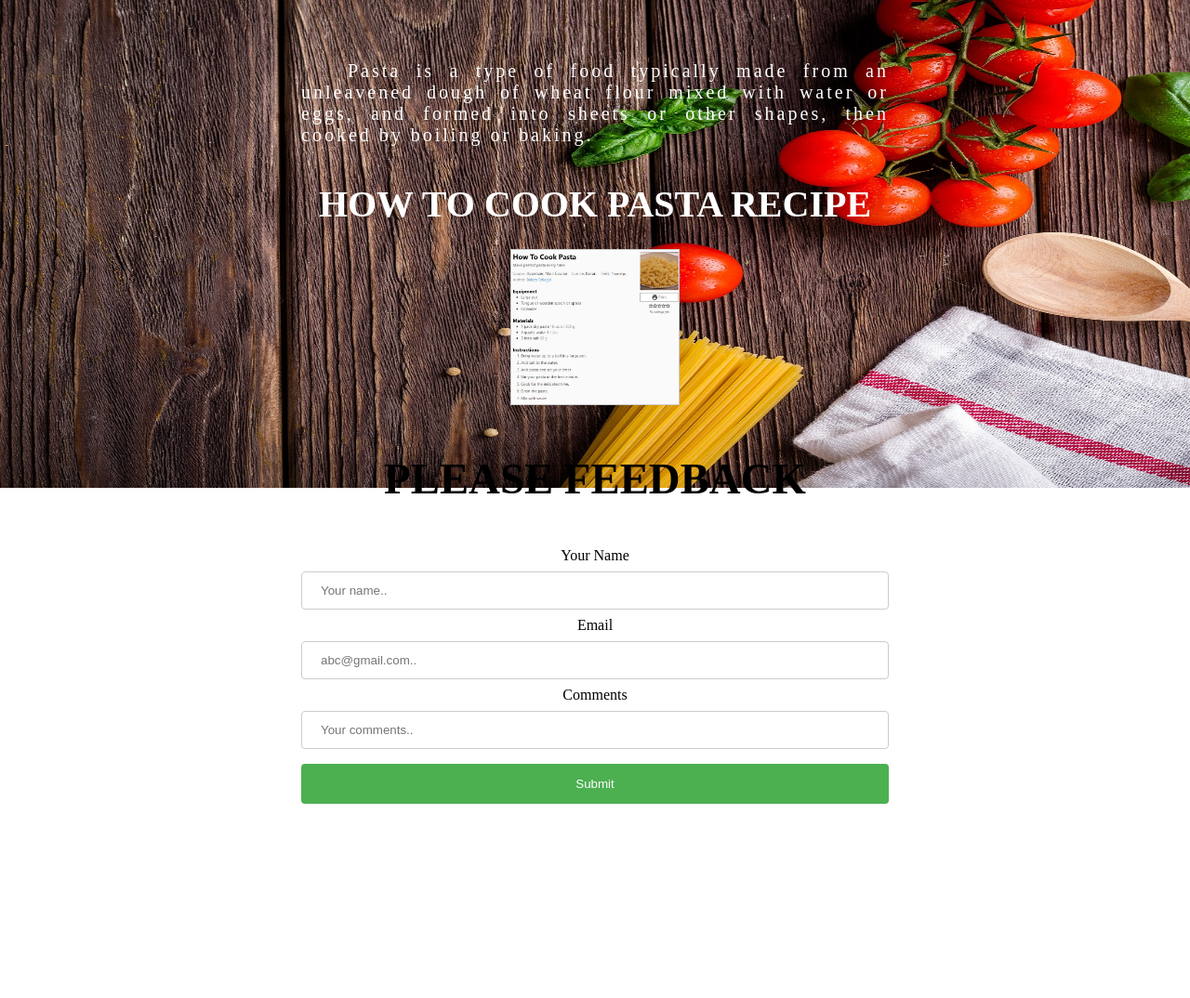
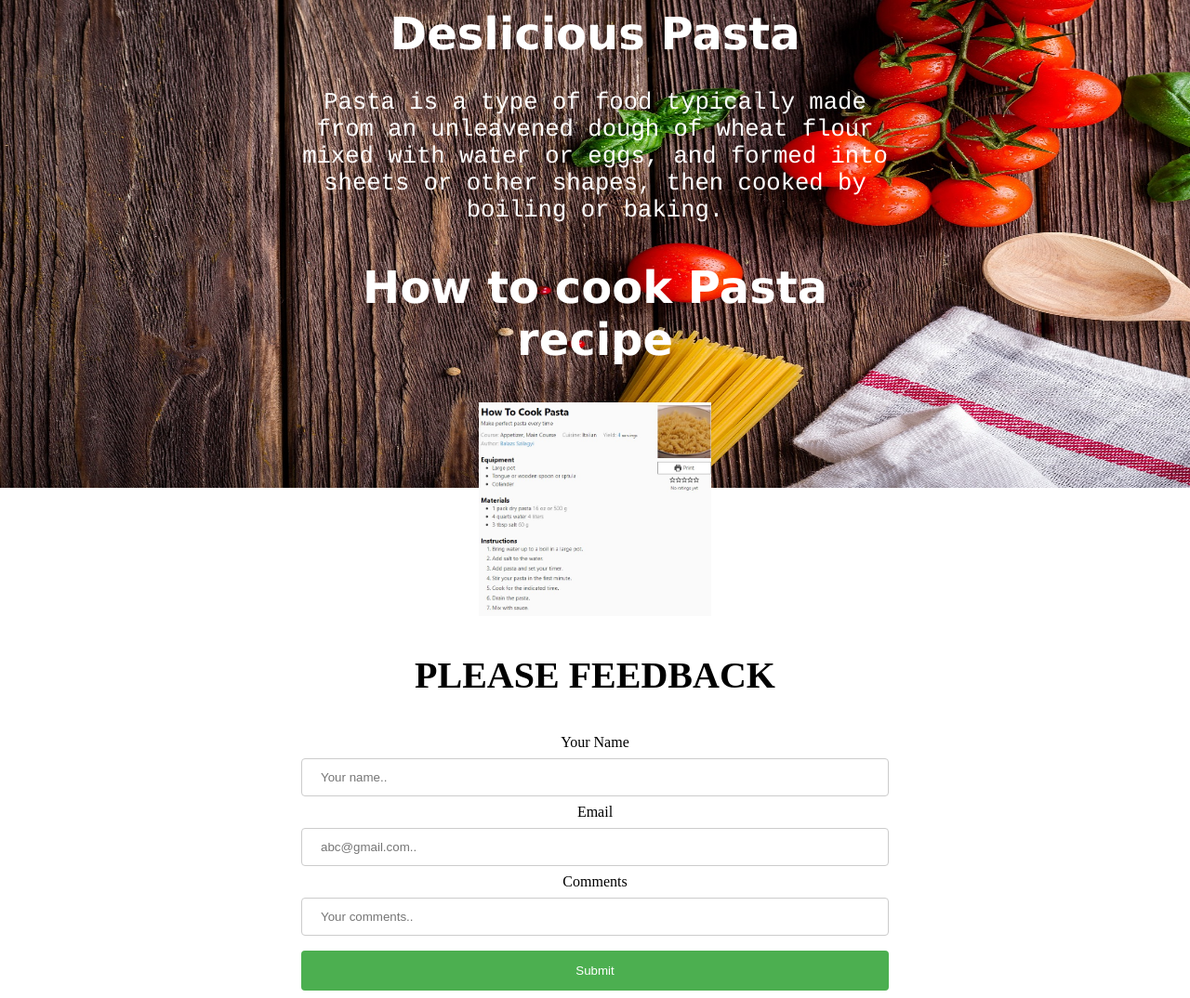
Before and after one commit to hassanali293/new-assignment-2, a plain HTML site: page responsive email/index.html in a window 1280 px wide. Shown: the whole page at 93% size. Before the commit the page ends 873 px from the top, so only its background shows below. Drawn offline with Linux system fonts and the light colour scheme.

Commit message:
Add files via upload

```diff
--- a/responsive email/index.html
+++ b/responsive email/index.html
@@ -7,30 +7,20 @@
     <title>Document</title>
     <link rel="stylesheet" href="style.css">
 
-
 </head>
 
 <body>
     <div id="container">
         <div class="center">
-            <h1>Deslicious Pasta</h1>
+            <h1 class="h1">Deslicious Pasta</h1>
             <p>Pasta is a type of food typically made from an unleavened dough of wheat flour mixed with water or eggs,
                 and formed into sheets or other shapes, then cooked by boiling or baking.</p>
-            <h2>
-                <div class="h2">How to cook Pasta recipe</div>
-            </h2>
-
-            <div class="gallery">
-                <a target="_blank" href="cooking.jpg">
-                    <img src="cooking.jpg" alt="" width="" height="">
-                </a>
-            </div>
-            <div class="h3">
-                <h3>please feedback</h3>
-            </div>
-
-
-            <form action="/action_page.php">
+            <h2 class="h2">How to cook Pasta recipe</h2>
+            <a target="_blank" href="cooking.jpg">
+                <img src="cooking.jpg" alt="" width="250" height="250">
+            </a>
+            <h3 class="h3">please feedback</h3>
+            <form action="" id="input">
                 <label for="fname">Your Name</label>
                 <input type="text" id="fname" name="yourname" placeholder="Your name..">
                 <label for="email">Email</label>
@@ -39,6 +29,7 @@
                 <input type="text" id="email" name="email" placeholder="Your comments..">
                 <input type="submit" value="Submit">
             </form>
+
 </body>
 
 </html>
--- a/responsive email/style.css
+++ b/responsive email/style.css
@@ -4,45 +4,14 @@ body {
   background-size: 1500px 525px
 }
 
-
-
-h1 {
-  text-align: center;
-  text-transform: uppercase;
-  color: #ffffff;
-  font-size: 40pt;
-}
-
-
-p {
-  text-indent: 50px;
-  font-size: 15pt;
-  text-align: justify;
-  letter-spacing: 3px;
-  color: #ffffff;
-}
-
-
-.orderBtn {
-  background-color: transparent;
-  color: white;
-  border: 1px solid white;
-  border-radius: 5px;
-  padding: 10px;
-  margin: 10px;
-  font-size: 1.2em;
-  font-weight: bold;
-  cursor: pointer;
-
-}
-
 #container {
   height: 100%;
+  width: 100%;
 }
 
 .center {
   height: 100%;
-  display: flex;
+
   flex-direction: column;
   justify-content: center;
   align-items: center;
@@ -51,11 +20,21 @@ p {
   margin: auto;
 }
 
+h1,
+h2 {
+  color: rgb(255, 255, 255);
+  font-family: verdana;
+  font-size: 300%;
+}
 
-.orderBtn:hover {
-  background-color: white;
-  color: white;
+p {
+  color: rgb(255, 255, 255);
+  font-family: courier;
+  font-size: 160%;
 }
+
+
+
 
 input[type=text],
 select {
@@ -83,45 +62,16 @@ input[type=submit]:hover {
   background-color: #45a049;
 }
 
-.div2 {
-  width: 300px;
-  height: 100px;
-  padding: 50px;
-  border: 1px solid rgb(59, 43, 43);
-}
 
-.h2 {
-  text-align: center;
-  text-transform: uppercase;
-  color: #ffffff;
-  font-size: 30pt;
 
-}
-
-div.gallery {
-  margin: 5px;
-  border: 1px solid #ccc;
-  float: left;
-  width: 180px;
-}
-
-div.gallery:hover {
-  border: 1px solid #777;
-}
-
-div.gallery img {
-  width: 100%;
-  height: 100%;
-}
-
-div.desc {
-  padding: 15px;
-  text-align: center;
+img {
+  max-width: 100%;
+  height: auto;
 }
 
 .h3 {
   font-size: 30pt;
-  font-optical-sizing: 40;
+  font-optical-sizing: 40px;
   color: black;
   text-align: center;
   text-transform: uppercase;
```
Also changed, not shown: responsive email/Screenshot 2023-03-04 161843.jpg.
